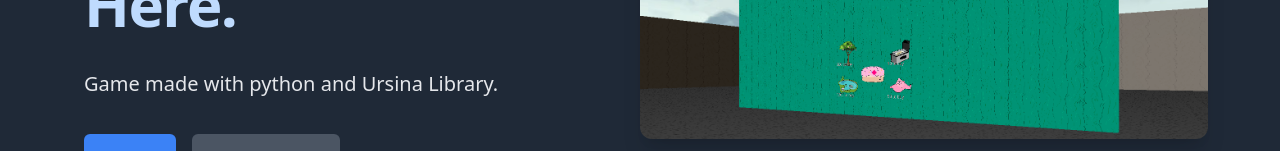
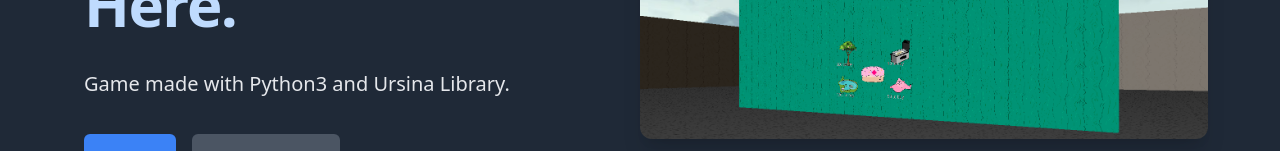
Before and after one commit to a-shevlin/doughnut-react, a React (Create React App) app: page / in a window 1280 px wide. Shown: the part 250-401 px from the top of the page. Built offline with nearby package versions, Linux system fonts and the light colour scheme.

Commit message:
fix github link.

```diff
--- a/src/components/PanelTop.js
+++ b/src/components/PanelTop.js
@@ -14,9 +14,9 @@ function PanelTop(){
                   <span class="block text-gray-300 xl:inline">Doughnut Clicker</span>
                   <span class="block text-blue-200 xl:inline">File Info Here.</span>
                 </h1>
-                <p class="mx-auto text-base text-gray-200 sm:max-w-md lg:text-xl md:max-w-3xl">Game made with python and Ursina Library.</p>
+                <p class="mx-auto text-base text-gray-200 sm:max-w-md lg:text-xl md:max-w-3xl">Game made with Python3 and Ursina Library.</p>
                 <div class="relative flex flex-col sm:flex-row sm:space-x-4">
-                  <a href="#_" class="flex items-center w-full px-6 py-3 mb-3 text-lg text-white bg-blue-500 rounded-md sm:mb-0 hover:bg-indigo-700 sm:w-auto">
+                  <a href="https://github.com/a-shevlin/Doughnut-Clicker" class="flex items-center w-full px-6 py-3 mb-3 text-lg text-white bg-blue-500 rounded-md sm:mb-0 hover:bg-indigo-700 sm:w-auto" target="_blank">
                     Code
                   </a>
                   <a href={clicker} class="flex items-center px-6 py-3 text-gray-100 bg-gray-600 rounded-md hover:bg-gray-200 hover:text-gray-600">
```
